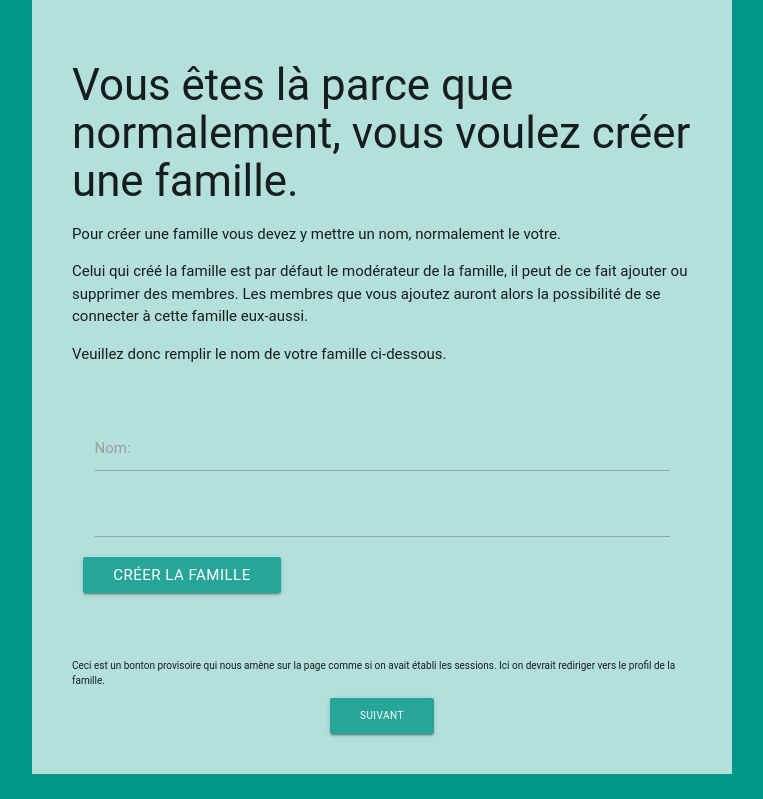
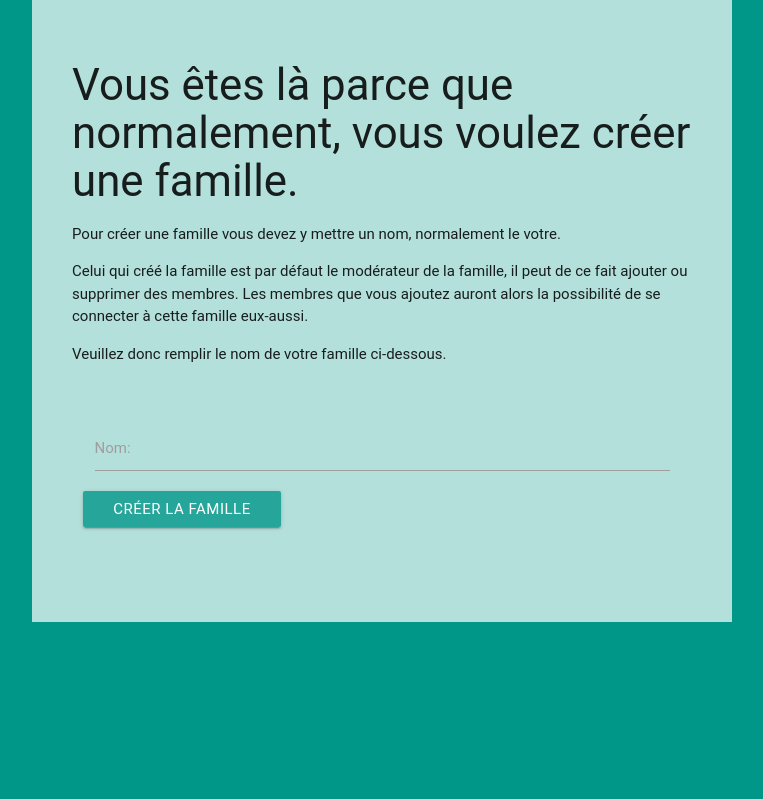
Before and after one commit to marianner96/Aieux, a Django app: page /Form_famille/ in a window 1280 px wide. Shown: the part 101-900 px from the top of the page, without its empty margins (68-831 px from the left). Run offline with Django 3.2, Linux system fonts and the light colour scheme; a user stored in the database is signed in; some web fonts are replaced.

Commit message:
On essaye des trucs

```diff
--- a/Formulaires/templates/Form_famille.html
+++ b/Formulaires/templates/Form_famille.html
@@ -34,7 +34,6 @@
 			{% csrf_token %}
 				<div class="row">
 					<div class="input-field col s12">
-			          <input id="nom_famille" name="nom" type="text" class="validate">
 			          {{ ajoutFamille.nom }}
 			          {{ ajoutFamille.nom.label_tag }}
 			        </div>
@@ -44,9 +43,6 @@
 			</form>
 		</div>
 
-		<p style="font-size:10px">Ceci est un bonton provisoire qui nous amène sur la page comme si on avait établi les sessions. Ici on devrait rediriger vers le profil de la famille.</p>
-		<div><a href="{% url 'Menu' %}"><button style="font-size:10px" type='button' id='bouton' class='btn btn-primary'>Suivant</button></a></div>
-
 	</div>
 </body>
 </html>
--- a/Formulaires/views.py
+++ b/Formulaires/views.py
@@ -51,9 +51,11 @@ def InscriptionForm(request):
 
 			#Vérifier si une famille existe lors de la création de l'utilisateur
 			try:
-				fam = Famille.objects.filter(nom = nom_session)
+				fam = Famille.objects.get(nom = nom_session)
 			except ObjectDoesNotExist:
 				return redirect('Form_famille') #creation famille
+			except MultipleObjectsReturned:
+				return redirect('Rejoindre_famille')
 
 			#Demande à l'utilisateur si il veut être dans une famille existante ou si il veut en créer une
 			#form.moderateur = 0
```
Also changed, not shown: db.sqlite3, 1 other file.
